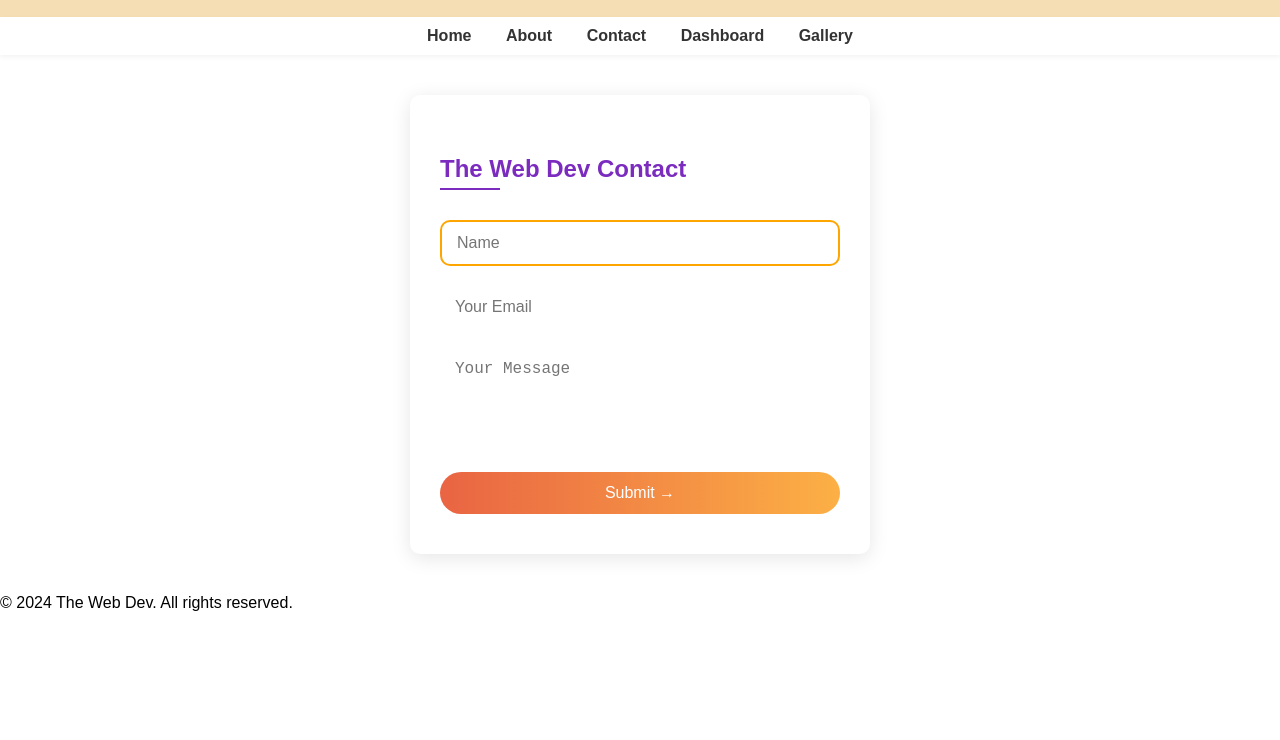
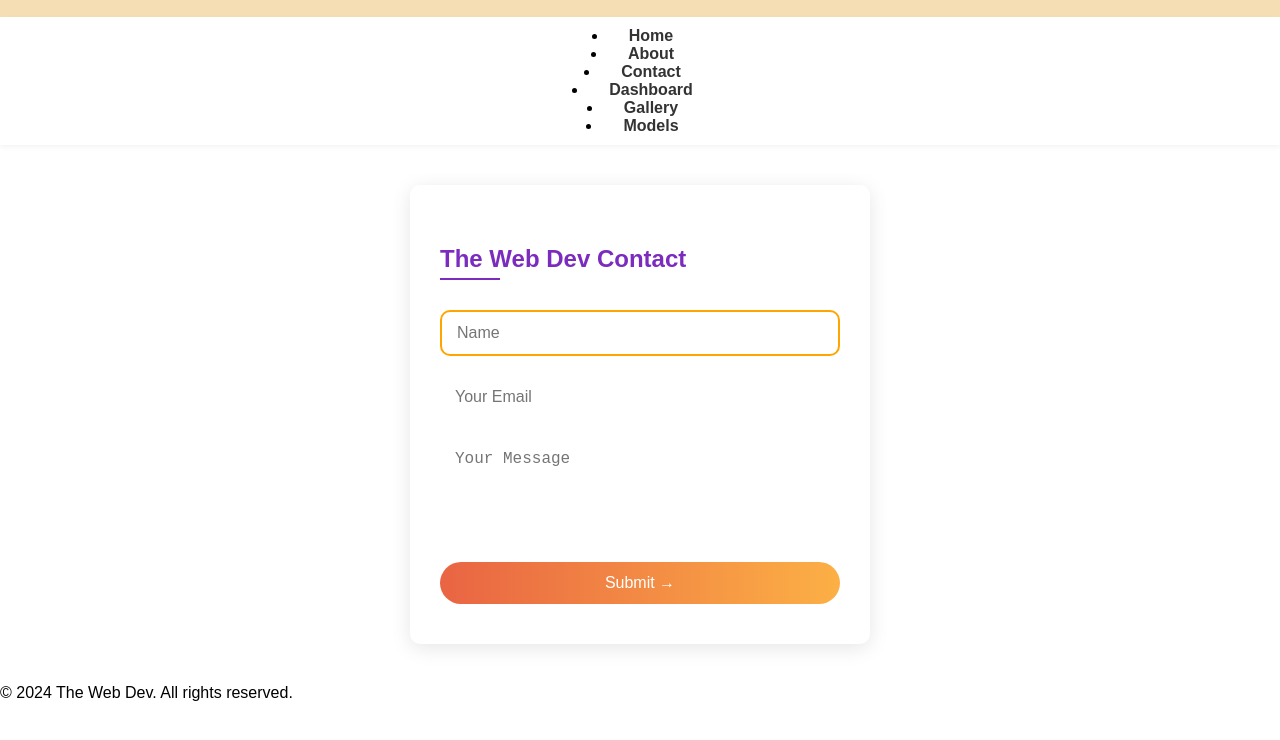
Before and after one commit to zicapistrano/The-Web-Dev, a plain HTML site: page CONTACTindex.html in a window 1280 px wide. Shown: the part 60-800 px from the top of the page. Drawn offline with Linux system fonts and the light colour scheme.

Commit message:
Update CONTACTindex.html

```diff
--- a/CONTACTindex.html
+++ b/CONTACTindex.html
@@ -118,11 +118,12 @@
   </header>
 
   <nav>
-    <a href="#">Home</a>
-    <a href="#">About</a>
-    <a href="#">Contact</a>
-    <a href="#">Dashboard</a>
-    <a href="#">Gallery</a>
+    <li><a href="HOME.html">Home</a></li>
+        <li><a href="ABOUT%20ME%202.html">About</a></li>
+        <li><a href="CONTACT.html">Contact</a></li>
+        <li><a href="Dashboard.html">Dashboard</a></li>
+        <li><a href="Gallery.html">Gallery</a></li>
+		<li><a href="MODELS.html">Models</a></li>
   </nav>
 
   <section class="form-section">
```
